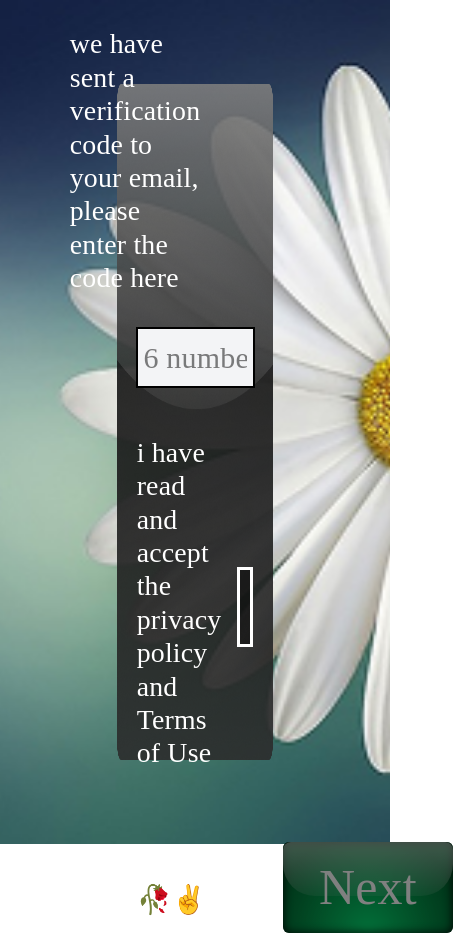
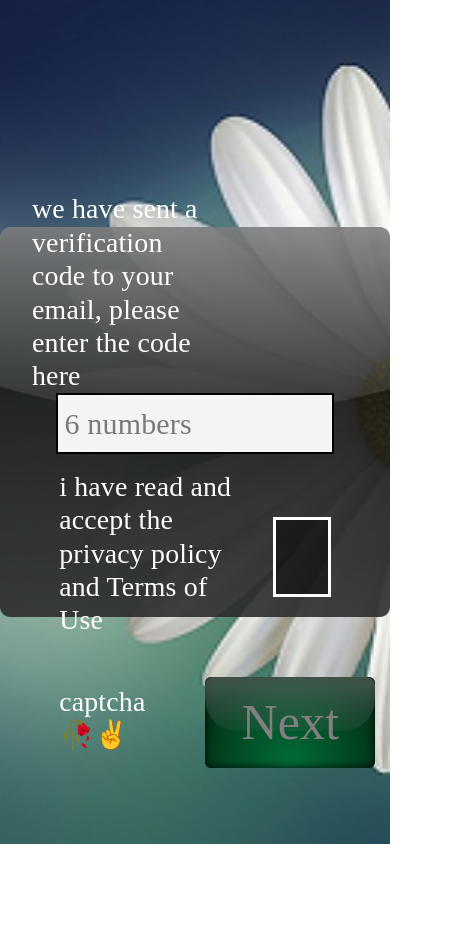
Before and after one commit to 3boodyy96/.AnyMedia-project, a React (Vite) app: page / in a window 390 px wide. Shown: the whole page, 453 px wide, since content can reach past the window. After the commit the page ends 844 px from the top, so only its background shows below. Built offline with nearby package versions, Linux system fonts and the light colour scheme; a web font is replaced by a local one.

Commit message:
added the responsive layout to the page

```diff
--- a/src/components/checkbox.jsx
+++ b/src/components/checkbox.jsx
@@ -1,4 +1,4 @@
-import { useState } from "react";
+import { className ,useState } from "react";
 
 function Checkbox({ onChange }) {
   const [checked, setChecked] = useState(false);
@@ -27,6 +27,7 @@ function Checkbox({ onChange }) {
                     w-16 h-16
                     absolute  -right-1 -top-1 scale-200 transition-opacity duration-100
                     ${checked ? "opacity-100" : "opacity-0"}
+                    ${className ?? ''}
                   `}
         />
     </div>
--- a/src/components/frame.jsx
+++ b/src/components/frame.jsx
@@ -1,6 +1,9 @@
-function Frame({ w = "auto", h = "auto", items = [] }) {
+function Frame({ w = "auto", h = "auto", items = [], responsive = "" }) {
     return (
-        <div id="container" className="relative inline-block" style={{ width: w, height: h }}>
+        <div
+            className={`relative inline-block ${responsive}`}
+            style={{ width: w, height: h }}
+        >
             <img
                 src="./src/assets/frame.png"
                 alt="Frame"
--- a/src/pages/verfication-code-page.jsx
+++ b/src/pages/verfication-code-page.jsx
@@ -25,11 +25,18 @@ function VerficationCodePage() {
         <div className="flex h-screen items-center justify-center">
             <Bg />
             <Frame
-                w="40%"
-                h="80%"
+                id="verfPageFrame"
+                responsive="w-[90%] h-[90vh] sm:w-[70%] md:w-[50%]"
                 items={
-                    <div className="flex flex-col mt-20 gap-5 w-full h-full items-center justify-center">
-                        <h1 className="text-6xl mr-30 gap-0 font-bold text-white sm:text-4xl md:text-6xl translate-y-7">
+                    <div className="
+                    flex flex-col mt-20 gap-3 sm:gap-5 px-4 sm:px-8
+                    md:px-16 w-full h-full items-center justify-center
+                    ">
+                        <h1 className="mr-30 gap-0 font-bold text-white
+                            text-lg
+                            sm:text-2xl
+                            md:text-4xl
+                            lg:text-5xl translate-y-7">
                             we have sent a verification <br />
                             code to your email, please <br />
                             enter the code here <br />
```
